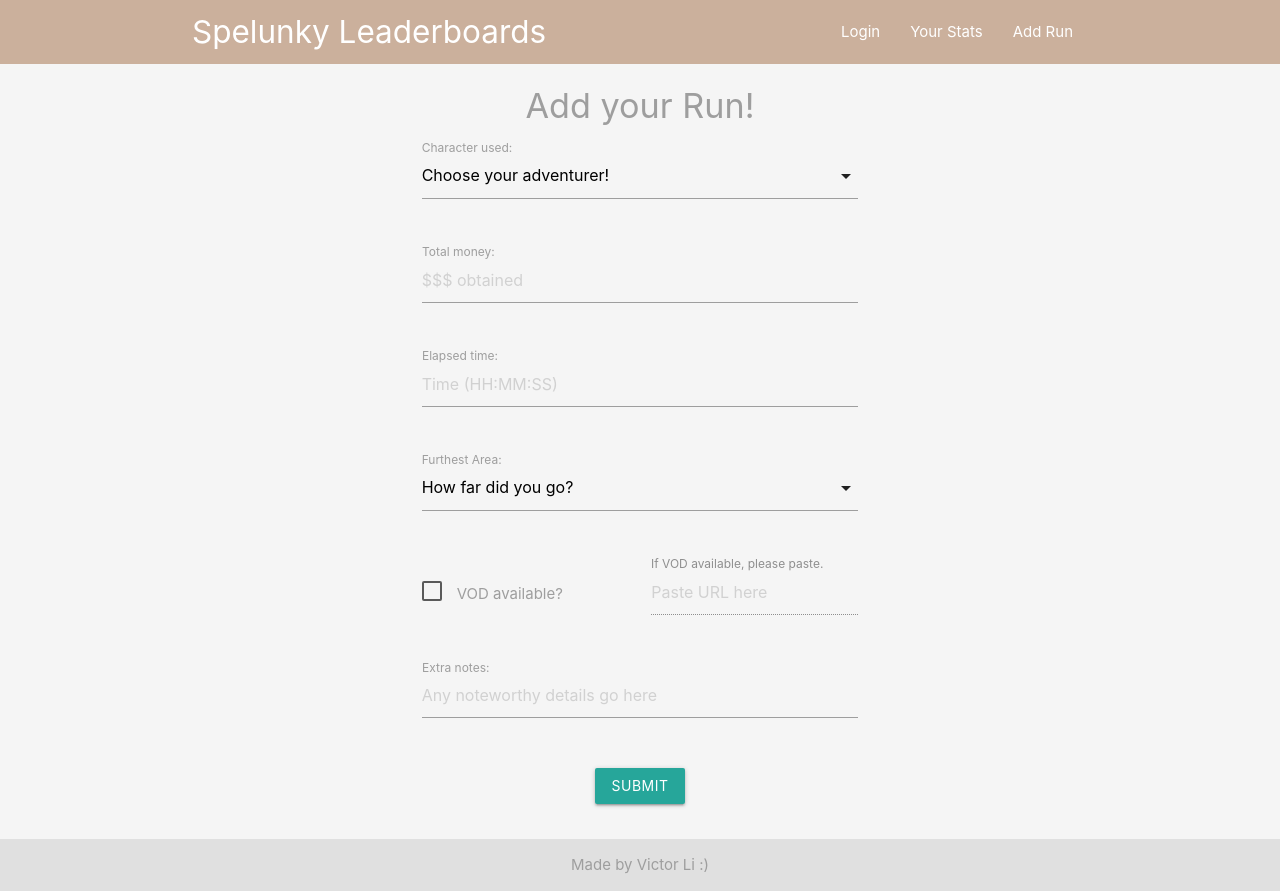
After one commit to gglue/Spelunky-Leaderboards, a PHP site: page /add.php in a window 1280 px wide. The commit adds this page. Run offline with PHP 8.4, Linux system fonts and the light colour scheme.

Commit message:
Added add.php with input validation

```diff
--- /dev/null
+++ b/add.php
@@ -0,0 +1,225 @@
+<?php
+
+    $character = $money = $place = $time = $vod = $comment = '';
+    $errors = array('character' => '', 'money' => '', 'time' => '', 'place' => '', 'vod' => '');
+    if(isset($_POST['submit'])){
+
+        // Check if there is a character is selected
+        if (empty($_POST['character'])){
+            $errors['character'] = 'Please choose a character first! <br>';
+        }
+        else {
+            $character = htmlspecialchars($_POST['character']);
+        }
+
+        // Check if money input is properly filled in
+        if (empty($_POST['money'])){
+            $errors['money'] = 'Please fill in the amount of money you earned!';
+        }
+        else {
+            $money = htmlspecialchars($_POST['money']);
+            if (!preg_match('/^[0-9]*$/', $money)){
+                $errors['money'] = "MONEY NOT CLEAR";
+            }
+        }
+
+        // Check if time input is properly filled in
+        if (empty($_POST['time'])){
+            $errors['time'] = 'Please fill in the elapsed time!';
+        }
+        else {
+            $time = htmlspecialchars($_POST['time']);
+            if (!preg_match('/^(((([0-1][0-9])|(2[0-3])):?[0-5][0-9]:?[0-5][0-9]+$))/', $time)){
+                $errors['time'] = "TIME NOT CLEAR";
+            }
+        }
+
+        // Check if there is a place is selected
+        if (empty($_POST['place'])){
+            $errors['place'] = 'Please choose your furthest area!';
+        }
+        else {
+            $place = htmlspecialchars($_POST['place']);
+        }
+
+        // Check if VOD is selected, then must paste valid input
+        if (!empty($_POST['vodCheck'])){
+            if (!empty($_POST['vod'])){
+                $vod = htmlspecialchars($_POST['vod']);
+                if (!strpos($vod, 'www.youtube.com/watch?v') !== false) {
+                    $errors['vod'] = 'Please paste a valid YouTube link!';
+                }
+            }
+            else {
+                $errors['vod'] = 'Please paste your link!';
+            }
+        }
+
+        // Get input from comment regardless
+        $comment = htmlspecialchars($_POST['comment']);
+
+        // Redirect to home page if we found no errors
+        if (!array_filter($errors)){
+            header('Location: index.php');
+        }
+    }
+
+
+?>
+
+<!DOCTYPE html>
+<html>
+
+    <?php include("header.php"); ?>
+    <section class = "container grey-text">
+        <h4 class = "center">Add your Run!</h4>
+        <form class = "col s12" action = "add.php" method = "POST">
+            <div class = "row">
+                <div class = "input-field col s6 offset-s3">
+                    <select name = "character">
+                        <!--This place can be made for effficient in the future -->
+                        <option value = 0 disabled selected>Choose your adventurer! </option>
+                        <option value = 1 <?php if(isset($_POST['character']) && $_POST['character'] == 1) echo ' selected="selected"'; ?>>Ana Speleunky</option>
+                        <option value = 2 <?php if(isset($_POST['character']) && $_POST['character'] == 2) echo ' selected="selected"'; ?>>Margaret Tunnel</option>
+                        <option value = 3 <?php if(isset($_POST['character']) && $_POST['character'] == 3) echo ' selected="selected"'; ?>>Colin Northward</option>
+                        <option value = 4 <?php if(isset($_POST['character']) && $_POST['character'] == 4) echo ' selected="selected"'; ?>>Roffy D. Sloth</option>
+                        <option value = 5 <?php if(isset($_POST['character']) && $_POST['character'] == 5) echo ' selected="selected"'; ?>>Alto Singh</option>
+                        <option value = 6 <?php if(isset($_POST['character']) && $_POST['character'] == 6) echo ' selected="selected"'; ?>>Liz Mutton</option>
+                        <option value = 7 <?php if(isset($_POST['character']) && $_POST['character'] == 7) echo ' selected="selected"'; ?>>Nekka the Eagle</option>
+                        <option value = 8 <?php if(isset($_POST['character']) && $_POST['character'] == 8) echo ' selected="selected"'; ?>>LISE Project</option>
+                        <option value = 9 <?php if(isset($_POST['character']) && $_POST['character'] == 9) echo ' selected="selected"'; ?>>Coco von Diamonds</option>
+                        <option value = 10 <?php if(isset($_POST['character']) && $_POST['character'] == 10) echo ' selected="selected"'; ?>>Manfred Tunnel</option>
+                        <option value = 11 <?php if(isset($_POST['character']) && $_POST['character'] == 11) echo ' selected="selected"'; ?>>Little Jay</option>
+                        <option value = 12 <?php if(isset($_POST['character']) && $_POST['character'] == 12) echo ' selected="selected"'; ?>>Tina Flan</option>
+                        <option value = 13 <?php if(isset($_POST['character']) && $_POST['character'] == 13) echo ' selected="selected"'; ?>>Valerie Crump</option>
+                        <option value = 14 <?php if(isset($_POST['character']) && $_POST['character'] == 14) echo ' selected="selected"'; ?>>Au</option>
+                        <option value = 15 <?php if(isset($_POST['character']) && $_POST['character'] == 15) echo ' selected="selected"'; ?>>Demi von Diamonds</option>
+                        <option value = 16 <?php if(isset($_POST['character']) && $_POST['character'] == 16) echo ' selected="selected"'; ?>>Pilot</option>
+                        <option value = 17 <?php if(isset($_POST['character']) && $_POST['character'] == 17) echo ' selected="selected"'; ?>>Princess Airyn</option>
+                        <option value = 18 <?php if(isset($_POST['character']) && $_POST['character'] == 18) echo ' selected="selected"'; ?>>Dirk Yamoaka</option>
+                        <option value = 19 <?php if(isset($_POST['character']) && $_POST['character'] == 19) echo ' selected="selected"'; ?>>Guy Spelunky</option>
+                        <option value = 20 <?php if(isset($_POST['character']) && $_POST['character'] == 20) echo ' selected="selected"'; ?>>Classic Guy</option>
+                    </select>
+                    <label> Character used: </label>
+                    <div class = "red-text"><?php echo $errors['character']; ?> </div>
+                </div>
+            </div>
+            <div class = "row">
+                <div class="input-field col s6 offset-s3">
+                    <input placeholder = "$$$ obtained" name = "money" type = "text" value = "<?php echo $money ?>">
+                    <label>Total money: </label>
+                    <div class = "red-text"><?php echo $errors['money']; ?> </div>
+                </div>
+            </div>
+            <div class = "row">
+                <div class="input-field col s6 offset-s3">
+                    <input placeholder = "Time (HH:MM:SS)" name = "time" type = "text" value = "<?php echo $time ?>">
+                    <label>Elapsed time: </label>
+                    <div class = "red-text"><?php echo $errors['time']; ?> </div>
+                </div>
+            </div>
+            <div class = "row">
+                <div class = "input-field col s6 offset-s3">
+                    <!-- This can and will be remade later -->
+                    <select name = "place">
+                        <option value = "" disabled selected>How far did you go? </option>
+                        <optgroup label = "The Dwellings">
+                            <option value = 1 <?php if(isset($_POST['place']) && $_POST['place'] == 1) echo ' selected="selected"'; ?>>1-1</option>
+                            <option value = 2 <?php if(isset($_POST['place']) && $_POST['place'] == 2) echo ' selected="selected"'; ?>>1-2</option>
+                            <option value = 3 <?php if(isset($_POST['place']) && $_POST['place'] == 3) echo ' selected="selected"'; ?>>1-3</option>
+                            <option value = 4 <?php if(isset($_POST['place']) && $_POST['place'] == 4) echo ' selected="selected"'; ?>>1-4</option>
+                        </optgroup>
+                        <optgroup label = "The Jungle">
+                            <option value = 5 <?php if(isset($_POST['place']) && $_POST['place'] == 5) echo ' selected="selected"'; ?>>2-1</option>
+                            <option value = 6 <?php if(isset($_POST['place']) && $_POST['place'] == 6) echo ' selected="selected"'; ?>>2-2</option>
+                            <option value = 7 <?php if(isset($_POST['place']) && $_POST['place'] == 7) echo ' selected="selected"'; ?>>2-3</option>
+                            <option value = 8 <?php if(isset($_POST['place']) && $_POST['place'] == 8) echo ' selected="selected"'; ?>>2-4</option>
+                        </optgroup>
+                        <optgroup label = "The Volcana">
+                            <option value = 9 <?php if(isset($_POST['place']) && $_POST['place'] == 9) echo ' selected="selected"'; ?>>2-1</option>
+                            <option value = 10 <?php if(isset($_POST['place']) && $_POST['place'] == 10) echo ' selected="selected"'; ?>>2-2</option>
+                            <option value = 11 <?php if(isset($_POST['place']) && $_POST['place'] == 11) echo ' selected="selected"'; ?>>2-3</option>
+                            <option value = 12 <?php if(isset($_POST['place']) && $_POST['place'] == 12) echo ' selected="selected"'; ?>>2-4</option>
+                        </optgroup>
+                        <option value = 13 <?php if(isset($_POST['place']) && $_POST['place'] == 13) echo ' selected="selected"'; ?>>3-1 (Olmec's Lair)</option>
+                        <optgroup label = "The Tide Pool">
+                            <option value = 14 <?php if(isset($_POST['place']) && $_POST['place'] == 14) echo ' selected="selected"'; ?>>4-1</option>
+                            <option value = 15 <?php if(isset($_POST['place']) && $_POST['place'] == 15) echo ' selected="selected"'; ?>>4-2</option>
+                            <option value = 16 <?php if(isset($_POST['place']) && $_POST['place'] == 16) echo ' selected="selected"'; ?>>4-3</option>
+                            <option value = 17 <?php if(isset($_POST['place']) && $_POST['place'] == 17) echo ' selected="selected"'; ?>>4-4</option>
+                            <option value = 18 <?php if(isset($_POST['place']) && $_POST['place'] == 18) echo ' selected="selected"'; ?>>4-4 (Kingu Boss Fight)</option>
+                        </optgroup>
+                        <optgroup label = "The Temple of Anubis">
+                            <option value = 19 <?php if(isset($_POST['place']) && $_POST['place'] == 19) echo ' selected="selected"'; ?>>4-1</option>
+                            <option value = 20 <?php if(isset($_POST['place']) && $_POST['place'] == 20) echo ' selected="selected"'; ?>>4-2</option>
+                            <option value = 21 <?php if(isset($_POST['place']) && $_POST['place'] == 21) echo ' selected="selected"'; ?>>4-3</option>
+                            <option value = 22 <?php if(isset($_POST['place']) && $_POST['place'] == 22) echo ' selected="selected"'; ?>>4-3 (City of Gold)</option>
+                            <option value = 23 <?php if(isset($_POST['place']) && $_POST['place'] == 23) echo ' selected="selected"'; ?>>4-4</option>
+                            <option value = 24 <?php if(isset($_POST['place']) && $_POST['place'] == 24) echo ' selected="selected"'; ?>>4-4 (Anubis II Boss Fight)</option>
+                        </optgroup>
+                        <option value = 25 <?php if(isset($_POST['place']) && $_POST['place'] == 25) echo ' selected="selected"'; ?>>5-1 (Ice Caves)</option>
+                        <optgroup label = "The Neo Babylon">
+                            <option value = 26 <?php if(isset($_POST['place']) && $_POST['place'] == 26) echo ' selected="selected"'; ?>>6-1</option>
+                            <option value = 27 <?php if(isset($_POST['place']) && $_POST['place'] == 27) echo ' selected="selected"'; ?>>6-2</option>
+                            <option value = 28 <?php if(isset($_POST['place']) && $_POST['place'] == 28) echo ' selected="selected"'; ?>>6-3</option>
+                            <option value = 29 <?php if(isset($_POST['place']) && $_POST['place'] == 29) echo ' selected="selected"'; ?>>6-4 (Tiamat Boss Fight)</option>
+                        </optgroup>
+                        <optgroup label = "The Sunken City">
+                            <option value = 30 <?php if(isset($_POST['place']) && $_POST['place'] == 30) echo ' selected="selected"'; ?>>7-1</option>
+                            <option value = 31 <?php if(isset($_POST['place']) && $_POST['place'] == 31) echo ' selected="selected"'; ?>>7-2</option>
+                            <option value = 32 <?php if(isset($_POST['place']) && $_POST['place'] == 32) echo ' selected="selected"'; ?>>7-2 (Eggplant World)</option>
+                            <option value = 33 <?php if(isset($_POST['place']) && $_POST['place'] == 33) echo ' selected="selected"'; ?>>7-3</option>
+                            <option value = 34 <?php if(isset($_POST['place']) && $_POST['place'] == 34) echo ' selected="selected"'; ?>>7-4 (Hundun Boss Fight)</option>
+                        </optgroup>
+                        <option value = 35 <?php if(isset($_POST['place']) && $_POST['place'] == 35) echo ' selected="selected"'; ?>>Cosmic Ocean</option>
+
+                    </select>
+                    <label> Furthest Area: </label>
+                    <div class = "red-text"><?php echo $errors['place']; ?> </div>
+                </div>
+            </div>
+            <div class = "row">
+                <div class = "input-field col s3 offset-s3">
+                    <label>
+                      <!--Remembers if checkbox was checked before or not -->
+                      <input type="checkbox" class="filled-in" id = "vod-check" name = "vodCheck"
+                             <?php echo empty($_POST['vodCheck']) ? '' : ' checked="checked" '; ?>/>
+                      <span>VOD available?</span>
+                    </label>
+                </div>
+                <div class = "input-field col s3">
+                    <!-- Enables/disables text box depending on checkbox -->
+                    <input placeholder="Paste URL here" id="vod" name = "vod" type="text" value = "<?php echo $vod ?>"
+                    <?php if (empty($_POST['vodCheck'])) echo ' disabled="disabled"'; ?> >
+                    <label>If VOD available, please paste.</label>
+                    <div class = "red-text"><?php echo $errors['vod']; ?> </div>
+                </div>
+            </div>
+            <div class = "row">
+                <div class = "input-field col s6 offset-s3">
+                    <textarea name ="comment" class="materialize-textarea" placeholder ="Any noteworthy details go here"><?php echo $comment ?></textarea>
+                    <label>Extra notes:</label>
+                </div>
+            </div>
+            <div class = "row">
+                <div class = "center">
+                    <div class = "input-field">
+                        <button class="btn waves-effect waves-light" type="submit" value = TRUE name="submit">Submit</button>
+                    </div>
+                </div>
+            </div>
+        </form>
+    </section>
+
+    <script type = "text/javascript">
+        $('#vod-check').change(function(){
+            if ($('#vod-check').is(':checked') == true){
+              $('#vod').prop('disabled', false);
+           } else {
+             $('#vod').prop('disabled', true);
+           }
+        });
+    </script>
+    <?php include('footer.php'); ?>
+
+</html>
--- a/header.php
+++ b/header.php
@@ -1,9 +1,19 @@
 <head>
-    <title> Speleunky Leaderboards </title>
+    <title> Spelunky Leaderboards </title>
+    <script src = "https://cdnjs.cloudflare.com/ajax/libs/jquery/3.5.1/jquery.min.js"></script>
+
     <!-- Compiled and minified CSS -->
     <link rel="stylesheet" href="https://cdnjs.cloudflare.com/ajax/libs/materialize/1.0.0/css/materialize.min.css">
+
     <!-- Compiled and minified JavaScript -->
-   <script src="https://cdnjs.cloudflare.com/ajax/libs/materialize/1.0.0/js/materialize.min.js"></script>
+    <script src="https://cdnjs.cloudflare.com/ajax/libs/materialize/1.0.0/js/materialize.min.js"></script>
+
+    <script type = "text/javascript">
+        $(document).ready(function(){
+          $('select').formSelect();
+        });
+    </script>
+
    <style type = "text/css">
         .brand{
             background: #cbb09c !important;
@@ -14,11 +24,11 @@
     <body class = "grey lighten-4">
         <nav class = "brand z-depth-0">
             <div class = "container">
-                <a href = "#" class = "brand-logo left"> Speleunky Leaderboards </a>
+                <a href = "index.php" class = "brand-logo left"> Spelunky Leaderboards </a>
                 <ul id="nav-mobile" class="right">
                     <li><a href = "login.php">Login</a></li>
                     <li><a href = "stats.php">Your Stats</a></li>
-                    <li><a href = "add.php">Add Record</a></li>
+                    <li><a href = "add.php">Add Run</a></li>
                 </ul>
             </div>
         </nav>
```
